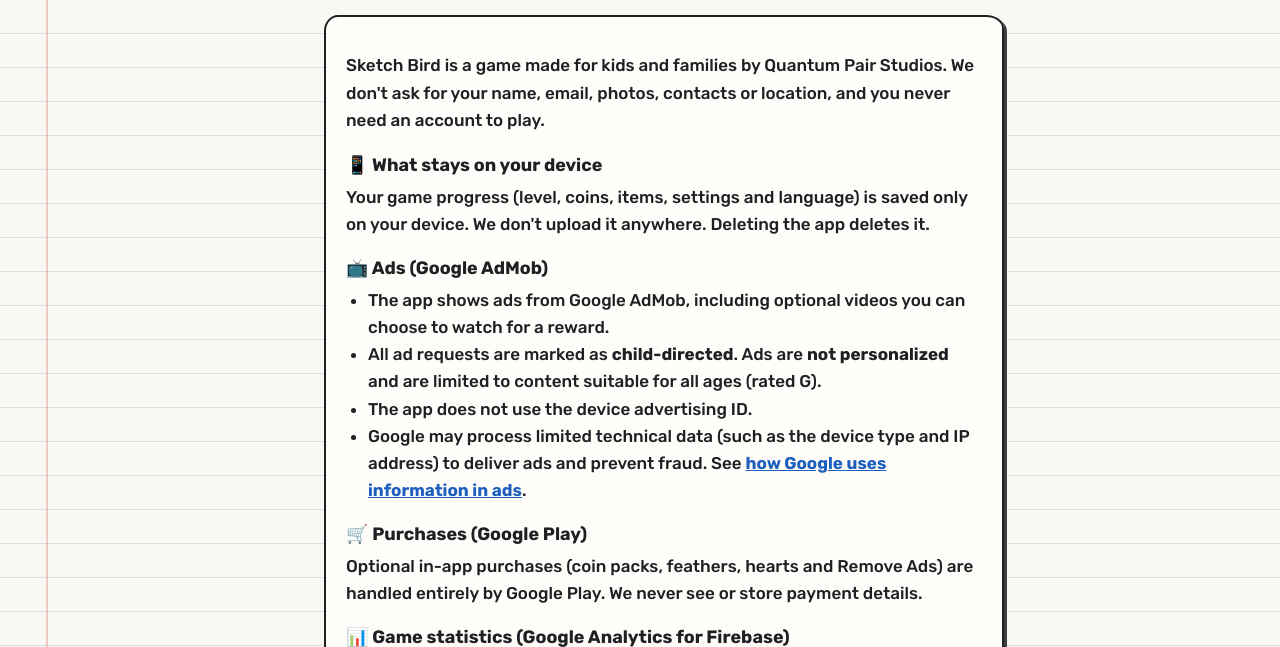
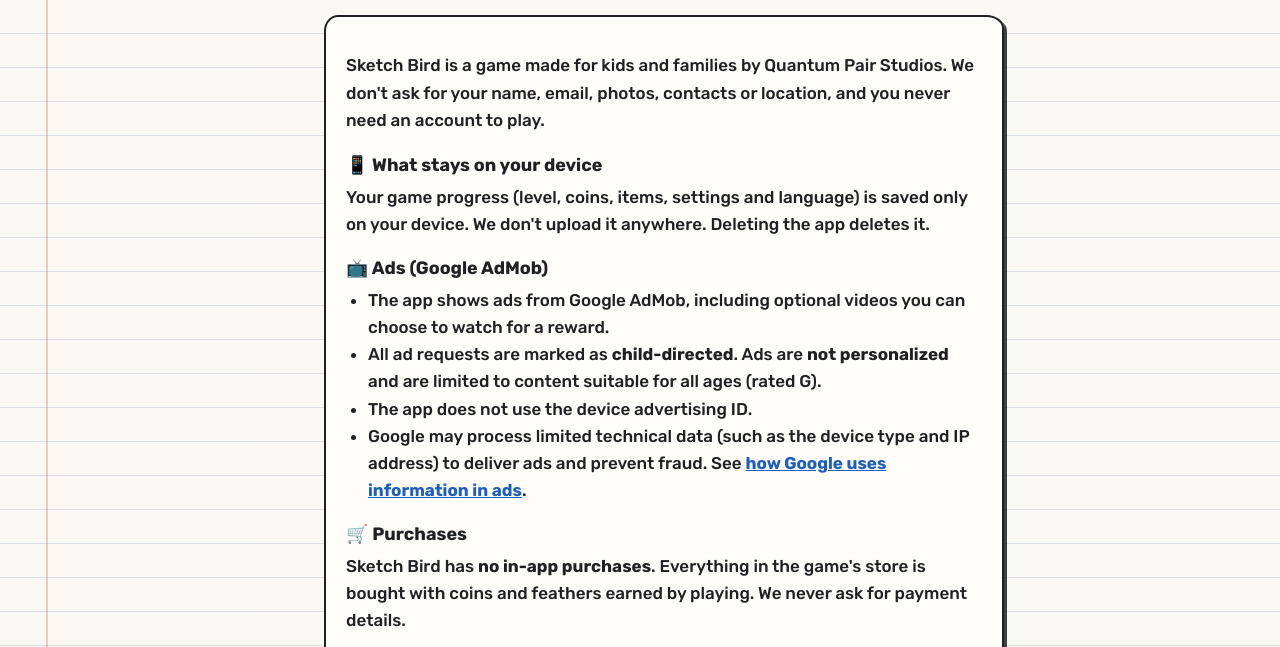
Before and after one commit to quantumpairstudios/quantumpairstudios.github.io, a plain HTML site: page sketch-bird/privacy.html in a window 1280 px wide. Shown: the part 272-919 px from the top of the page. Drawn offline with Linux system fonts and the light colour scheme.

Commit message:
Sketch Bird privacy policy: no in-app purchases

```diff
--- a/sketch-bird/privacy.html
+++ b/sketch-bird/privacy.html
@@ -36,8 +36,8 @@
         </div>
 
         <div class="section">
-            <h2>🛒 Purchases (Google Play)</h2>
-            <p>Optional in-app purchases (coin packs, feathers, hearts and Remove Ads) are handled entirely by Google Play. We never see or store payment details.</p>
+            <h2>🛒 Purchases</h2>
+            <p>Sketch Bird has <b>no in-app purchases</b>. Everything in the game's store is bought with coins and feathers earned by playing. We never ask for payment details.</p>
         </div>
 
         <div class="section">
```
